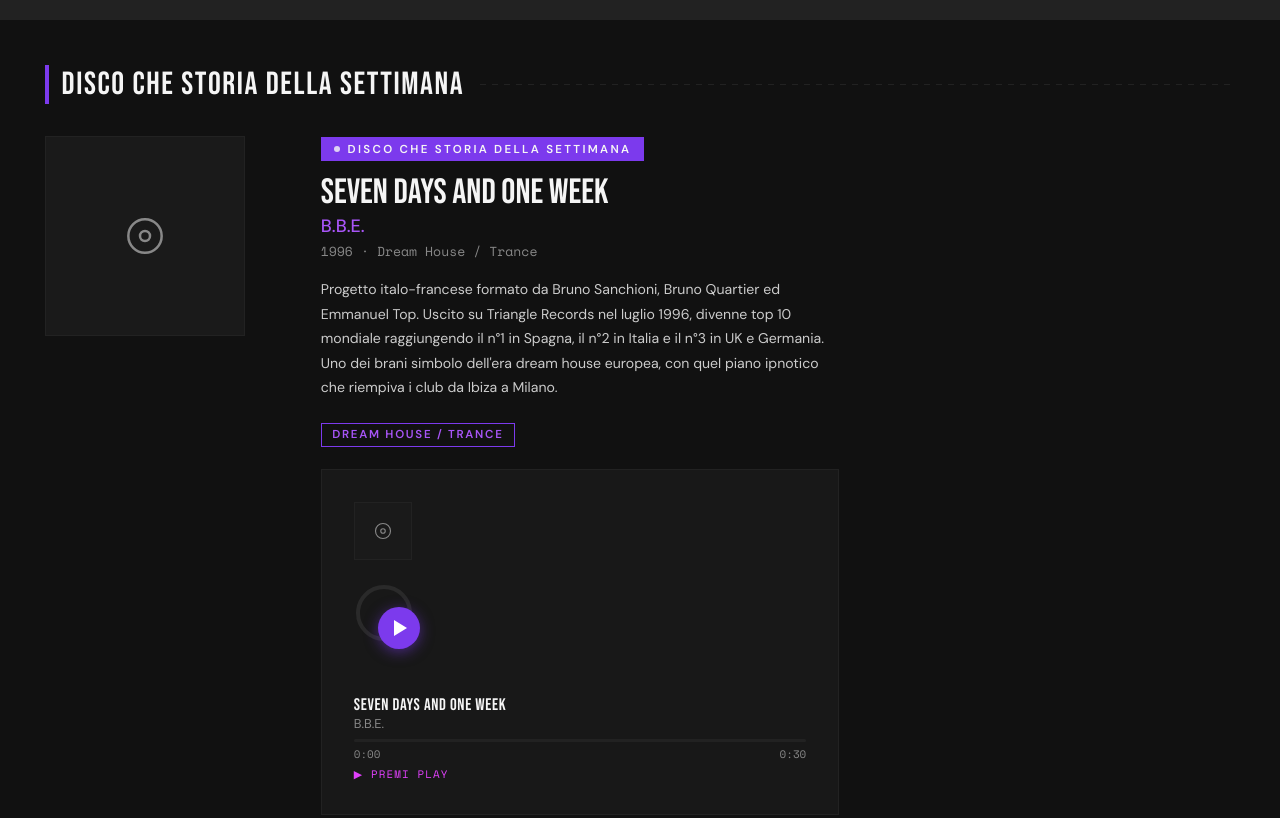
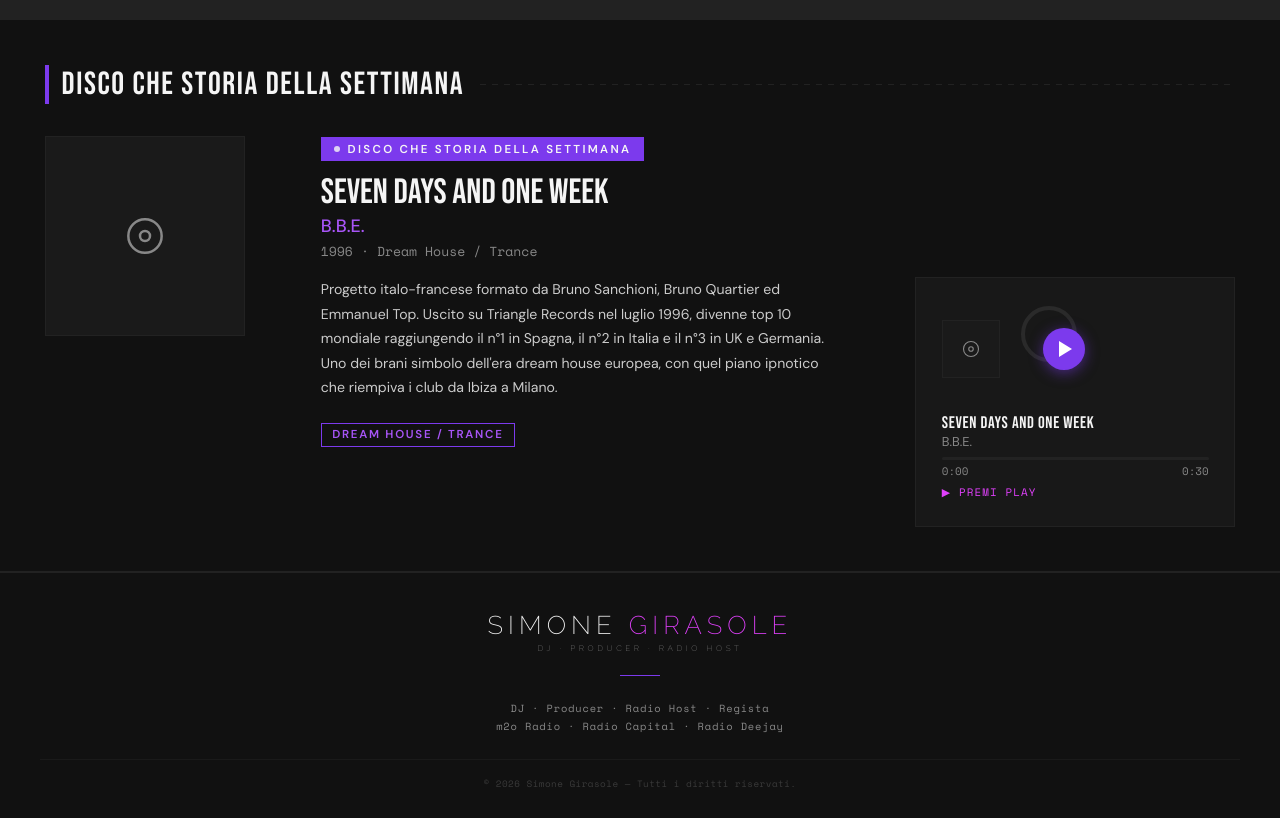
Before and after one commit to SimoneGirasole/simonegirasole-site, a website: page public/index.html in a window 1280 px wide. Shown: the part 2440-3258 px from the top of the page. Drawn offline with nearby package versions, Linux system fonts and the light colour scheme; a script that the page names is missing.

Commit message:
Fix definitivo: barre chart solo brano attivo, player disco layout corretto

```diff
--- a/public/index.html
+++ b/public/index.html
@@ -99,11 +99,11 @@
 
 /* ── DISCO ── */
 .disco-sec{background:var(--dark);padding:2.8rem;border-bottom:1px solid var(--border);}
-.disco-inner{display:grid;grid-template-columns:220px 1fr 340px;gap:3.5rem;align-items:start;}
-.disco-text-player{display:contents;}
-.disco-text-col{min-width:0;}
-.disco-player-col{display:flex;align-items:stretch;}
-@media(max-width:900px){.disco-inner{grid-template-columns:1fr;}.disco-player-col{width:100%;}}
+.disco-inner{display:grid;grid-template-columns:220px 1fr;gap:3.5rem;align-items:start;}
+.disco-text-player{display:flex;gap:2.5rem;align-items:flex-start;}
+.disco-text-col{flex:1;min-width:0;}
+.disco-player-col{flex-shrink:0;width:320px;}
+@media(max-width:900px){.disco-text-player{flex-direction:column;}.disco-player-col{width:100%;}}
 .disco-cover-wrap{position:relative;width:200px;height:200px;}
 .disco-cover{width:200px;height:200px;object-fit:cover;display:block;box-shadow:0 20px 50px rgba(0,0,0,.6),0 0 0 1px var(--border);}
 .disco-ph{width:200px;height:200px;background:#1a1a1a;border:1px solid var(--border);display:flex;align-items:center;justify-content:center;}
@@ -119,7 +119,7 @@
 .disco-desc{font-size:.88rem;color:var(--gl);line-height:1.75;max-width:520px;margin-bottom:1.4rem;}
 
 /* ── PLAYER ── */
-.player-wrap{display:flex;flex-direction:column;justify-content:center;gap:1.4rem;background:rgba(255,255,255,.03);border:1px solid var(--border);padding:2rem;width:100%;height:100%;min-height:200px;box-sizing:border-box;}
+.player-wrap{display:flex;flex-direction:column;justify-content:space-between;gap:1.2rem;background:rgba(255,255,255,.03);border:1px solid var(--border);padding:1.6rem;width:100%;box-sizing:border-box;}
 .pl-art{width:90px;height:90px;object-fit:cover;flex-shrink:0;box-shadow:0 4px 12px rgba(0,0,0,.5);}
 .pl-art-ph{width:58px;height:58px;flex-shrink:0;background:#1a1a1a;border:1px solid var(--border);display:flex;align-items:center;justify-content:center;}
 .pl-ring-wrap{position:relative;width:90px;height:90px;flex-shrink:0;cursor:pointer;}
@@ -181,7 +181,7 @@
 .cr-eq span:nth-child(2){animation-delay:.15s;}.cr-eq span:nth-child(3){animation-delay:.3s;}
 .cr-pw.active .cr-eq{display:flex;}.cr-pw.active .cr-ico{display:none;}
 .cr-prog-row{display:none;background:var(--purple);padding:.35rem calc(.8rem + 64px + 54px) .45rem calc(54px + 64px + .8rem);}
-.chart-row.playing ~ .cr-prog-row{display:block;}
+.chart-row.playing + .cr-prog-row{display:block;}
 .cr-prog-bar-wrap{width:100%;height:3px;background:rgba(255,255,255,.25);border-radius:2px;cursor:pointer;}
 .cr-prog-bar{height:100%;background:white;border-radius:2px;width:0%;transition:width .1s linear;}
 .cr-prog-time{display:flex;justify-content:space-between;font-family:'Space Mono',monospace;font-size:.55rem;color:rgba(255,255,255,.7);margin-top:.25rem;}
@@ -461,6 +461,7 @@
           </div>
           <div class="disco-player-col">
         <div class="player-wrap">
+          <div style="display:flex;align-items:center;gap:1.2rem;">
           <img class="pl-art" id="pl-art" src="" alt="" style="display:none;" onerror="this.style.display='none';document.getElementById('pl-art-ph').style.display='flex';">
           <div class="pl-art-ph" id="pl-art-ph"><svg width="18" height="18" fill="none" stroke="var(--gray)" stroke-width="1.5" viewBox="0 0 24 24"><circle cx="12" cy="12" r="10"/><circle cx="12" cy="12" r="3"/></svg></div>
           <div class="pl-ring-wrap" id="pl-ring" onclick="togglePlayer()">
@@ -470,6 +471,7 @@
               <svg id="pl-ico-pause" width="14" height="16" viewBox="0 0 14 16" fill="white" style="display:none;"><rect x="0" y="0" width="5" height="16" rx="1"/><rect x="9" y="0" width="5" height="16" rx="1"/></svg>
             </div>
           </div>
+          </div><!-- /flex copertina+play -->
           <div class="pl-info">
             <div class="pl-title" id="pl-title">Caricamento...</div>
             <div class="pl-artist" id="pl-artist">—</div>
```
